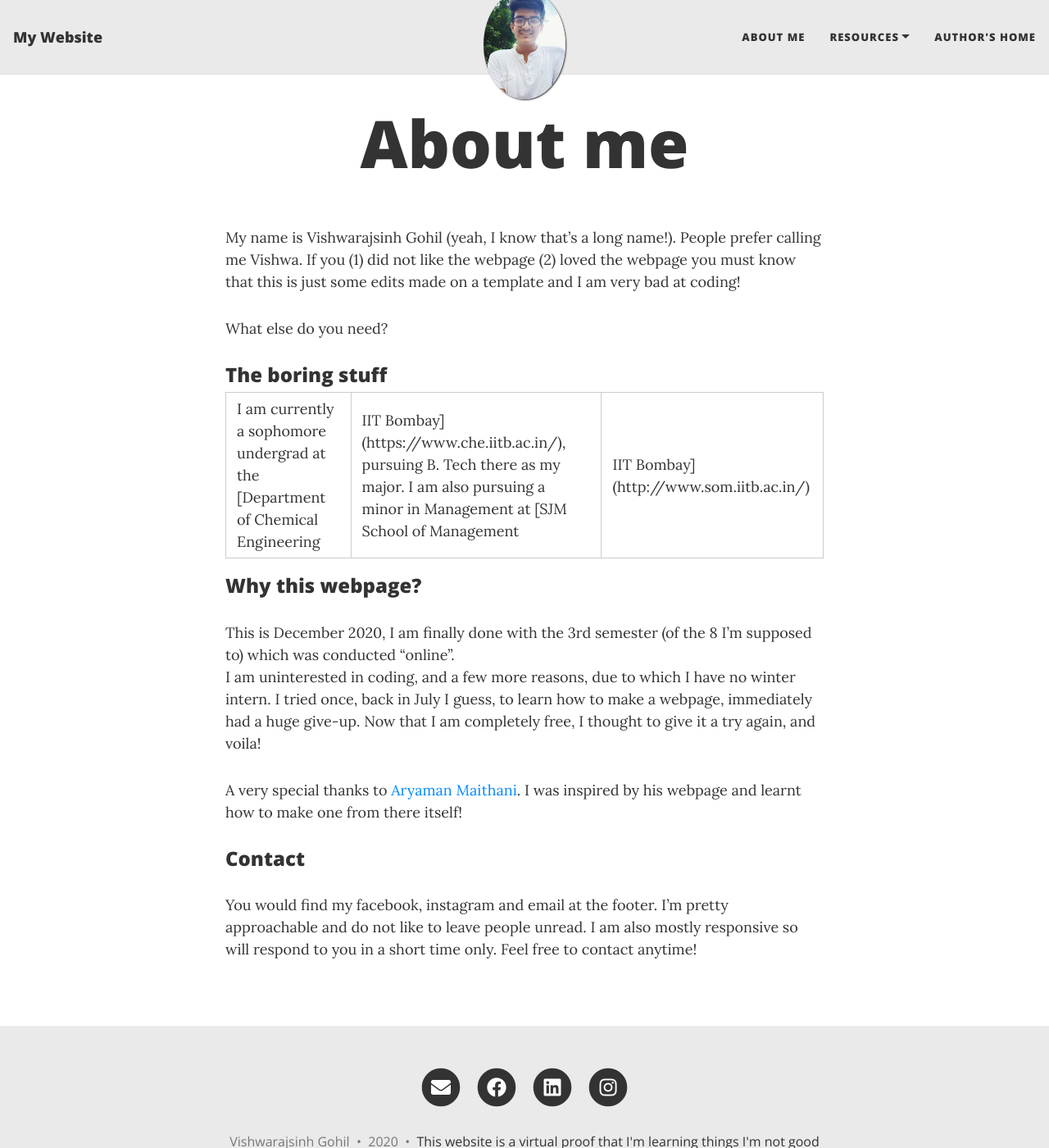
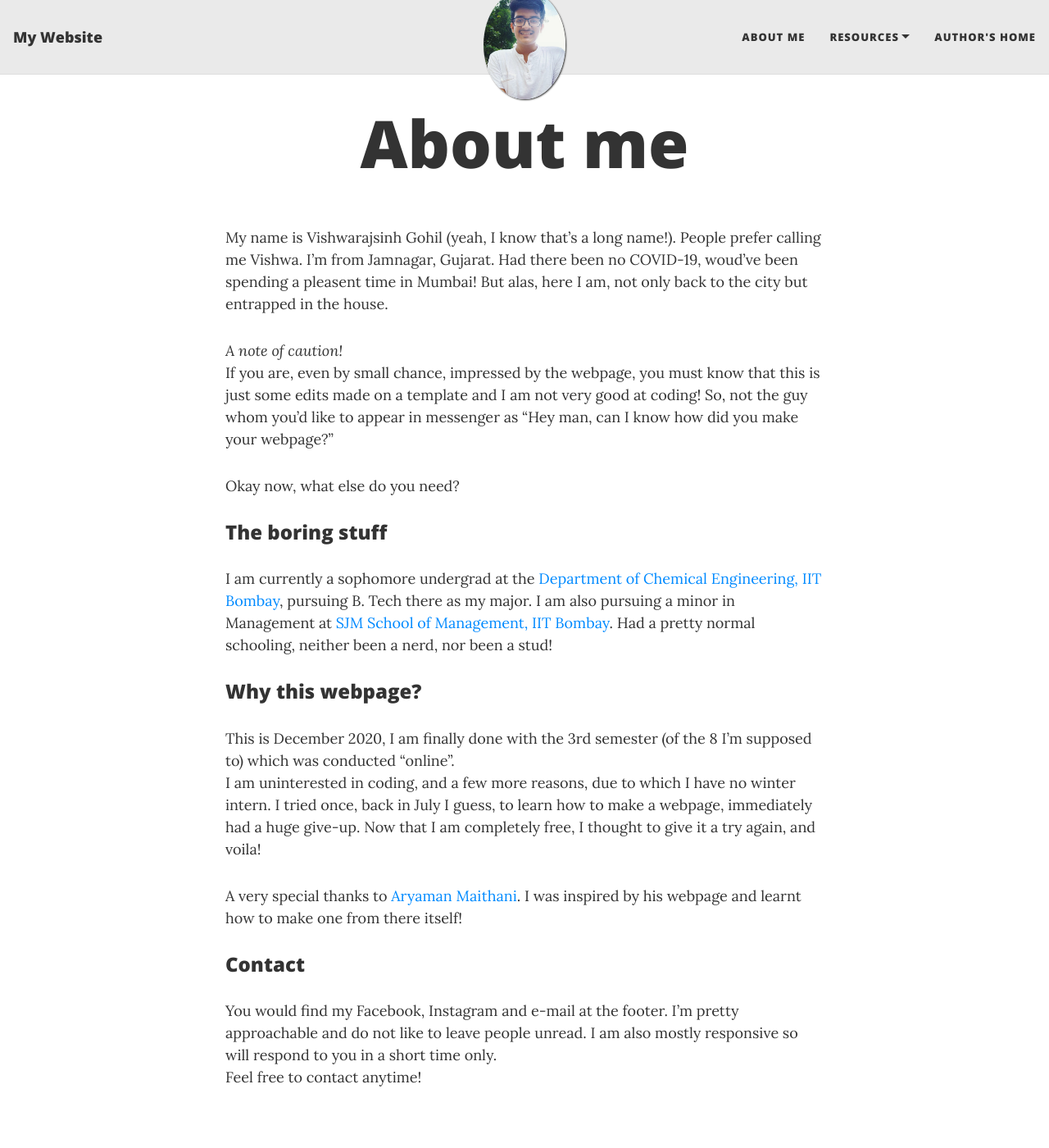
Before and after one commit to Vishwaraj2812/mypage, a Jekyll site: the page built from aboutme.md, in a window 1280 px wide and 1400 px high. Shown: the whole window at 82% size. Built offline with Jekyll 4.4.1, drawn with Linux system fonts in a browser that asks for light colours; nearby versions of some CDN libraries.

Commit message:
Update aboutme.md

```diff
--- a/aboutme.md
+++ b/aboutme.md
@@ -4,17 +4,16 @@ title: About me
 <!---subtitle: Why you'd want to go on a date with me--->
 ---
 
-My name is Vishwarajsinh Gohil (yeah, I know that's a long name!). People prefer calling me Vishwa.
-If you
-(1) did not like the webpage
-(2) loved the webpage
-you must know that this is just some edits made on a template and I am very bad at coding!
+My name is Vishwarajsinh Gohil (yeah, I know that's a long name!). People prefer calling me Vishwa. I'm from Jamnagar, Gujarat. Had there been no COVID-19, woud've been spending a pleasent time in Mumbai! But alas, here I am, not only back to the city but entrapped in the house.
 
-What else do you need?
+_A note of caution!_
+If you are, even by small chance, impressed by the webpage, you must know that this is just some edits made on a template and I am not very good at coding! So, not the guy whom you'd like to appear in messenger as "Hey man, can I know how did you make your webpage?"
+
+Okay now, what else do you need?
 
 ### The boring stuff
 
-I am currently a sophomore undergrad at the [Department of Chemical Engineering | IIT Bombay](https://www.che.iitb.ac.in/), pursuing B. Tech there as my major. I am also pursuing a minor in Management at [SJM School of Management | IIT Bombay](http://www.som.iitb.ac.in/)
+I am currently a sophomore undergrad at the [Department of Chemical Engineering, IIT Bombay](https://www.che.iitb.ac.in/), pursuing B. Tech there as my major. I am also pursuing a minor in Management at [SJM School of Management, IIT Bombay](http://www.som.iitb.ac.in/). Had a pretty normal schooling, neither been a nerd, nor been a stud!
 
 ### Why this webpage?
 This is December 2020, I am finally done with the 3rd semester (of the 8 I'm supposed to) which was conducted "online".
@@ -24,5 +23,5 @@ I am uninterested in coding, and a few more reasons, due to which I have no wint
 A very special thanks to [Aryaman Maithani](https://aryamanmaithani.github.io/). I was inspired by his webpage and learnt how to make one from there itself!
 
 ### Contact
-You would find my facebook, instagram and email at the footer. I'm pretty approachable and do not like to leave people unread. I am also mostly responsive so will respond to you in a short time only.
+You would find my Facebook, Instagram and e-mail at the footer. I'm pretty approachable and do not like to leave people unread. I am also mostly responsive so will respond to you in a short time only.
 Feel free to contact anytime!
```
